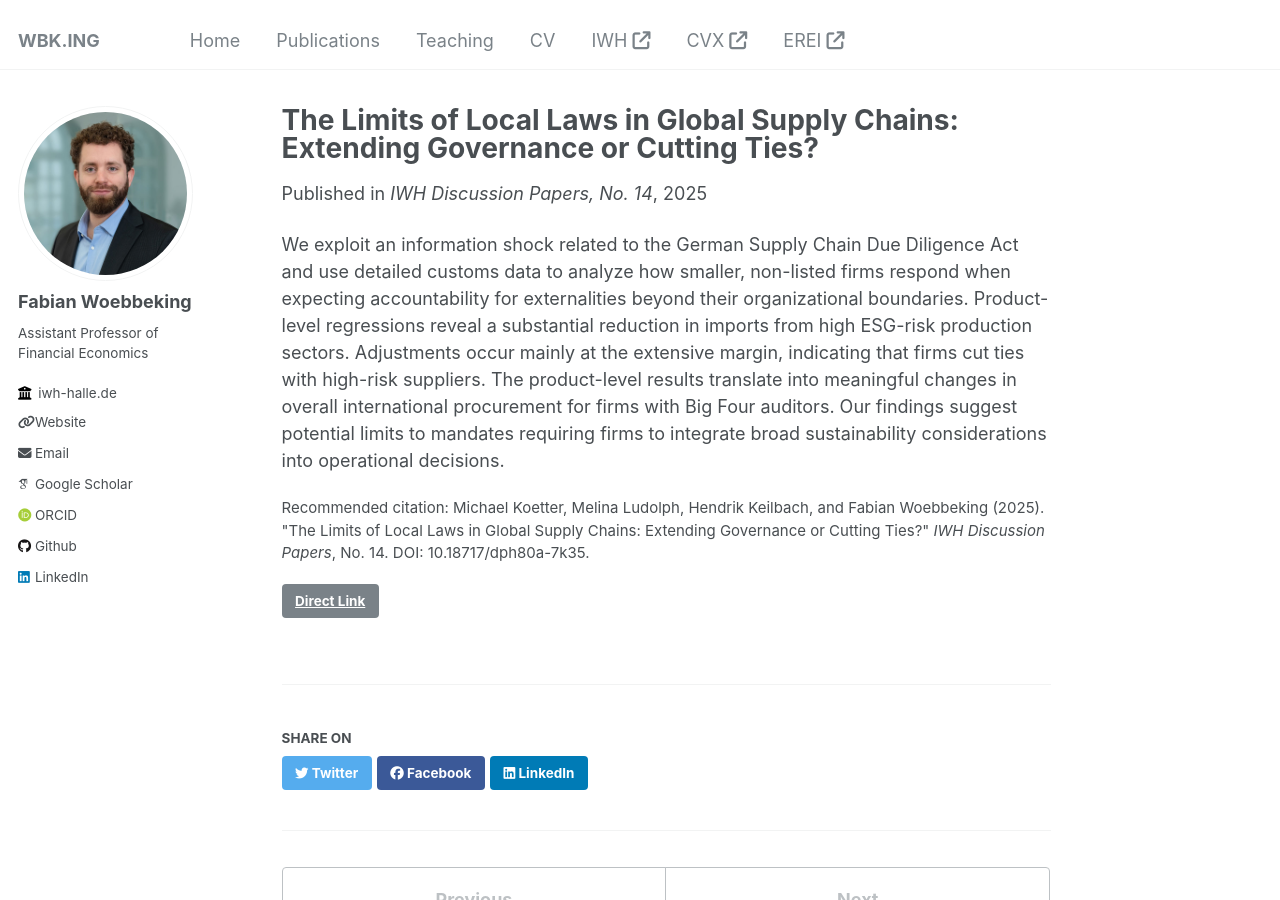
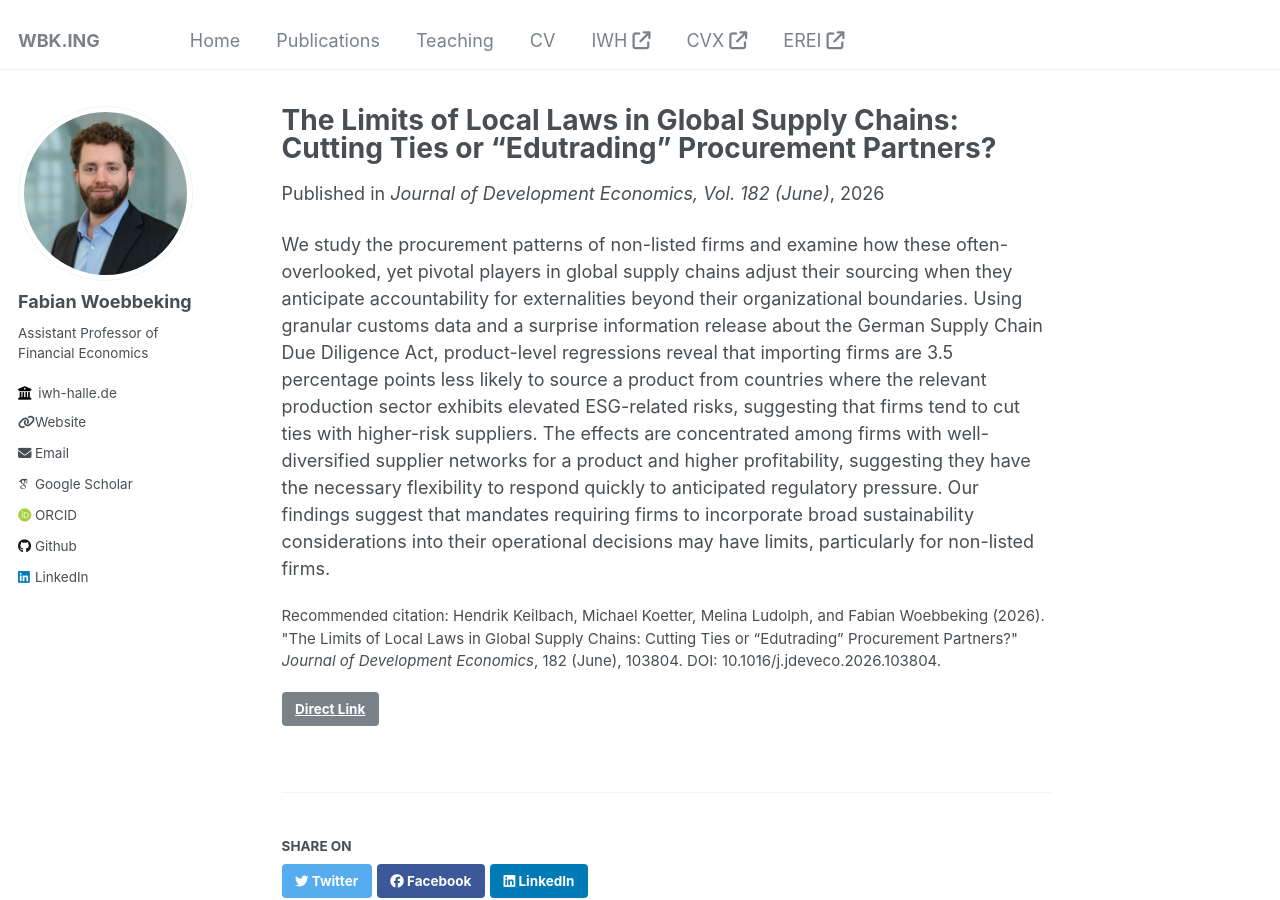
Before and after one commit to cafawo/cafawo.github.io, a Jekyll site: the page built from _publications/2025-09-08-the-limits-of-local-laws-in-global-supply-chains-extending-governance-or-cutting-ties.md, in a window 1280 px wide and 900 px high. Built offline with Jekyll 4.4.1, drawn with Linux system fonts in a browser that asks for light colours; some web fonts are replaced.

Commit message:
Update publication details: change title, update date, publication type, venue, link, and citation for peer-reviewed status

```diff
--- a/_publications/2025-09-08-the-limits-of-local-laws-in-global-supply-chains-extending-governance-or-cutting-ties.md
+++ b/_publications/2025-09-08-the-limits-of-local-laws-in-global-supply-chains-extending-governance-or-cutting-ties.md
@@ -1,12 +1,12 @@
 ---
-title: "The Limits of Local Laws in Global Supply Chains: Extending Governance or Cutting Ties?"
+title: "The Limits of Local Laws in Global Supply Chains: Cutting Ties or \"Edutrading\" Procurement Partners?"
 collection: publications
 permalink: /publication/2025-09-08-the-limits-of-local-laws-in-global-supply-chains-extending-governance-or-cutting-ties
-date: 2025-09-08
-publication_type: working_paper
-venue: "IWH Discussion Papers, No. 14"
-link: https://www.iwh-halle.de/en/publications/detail/the-limits-of-local-laws-in-global-supply-chains-extending-governance-or-cutting-ties-working-paper
-citation: 'Michael Koetter, Melina Ludolph, Hendrik Keilbach, and Fabian Woebbeking (2025). &quot;The Limits of Local Laws in Global Supply Chains: Extending Governance or Cutting Ties?&quot; <i>IWH Discussion Papers</i>, No. 14. DOI: 10.18717/dph80a-7k35.'
+date: 2026-04-17
+publication_type: peer_reviewed
+venue: "Journal of Development Economics, Vol. 182 (June)"
+link: https://doi.org/10.1016/j.jdeveco.2026.103804
+citation: 'Hendrik Keilbach, Michael Koetter, Melina Ludolph, and Fabian Woebbeking (2026). &quot;The Limits of Local Laws in Global Supply Chains: Cutting Ties or &ldquo;Edutrading&rdquo; Procurement Partners?&quot; <i>Journal of Development Economics</i>, 182 (June), 103804. DOI: 10.1016/j.jdeveco.2026.103804.'
 ---
 
-We exploit an information shock related to the German Supply Chain Due Diligence Act and use detailed customs data to analyze how smaller, non-listed firms respond when expecting accountability for externalities beyond their organizational boundaries. Product-level regressions reveal a substantial reduction in imports from high ESG-risk production sectors. Adjustments occur mainly at the extensive margin, indicating that firms cut ties with high-risk suppliers. The product-level results translate into meaningful changes in overall international procurement for firms with Big Four auditors. Our findings suggest potential limits to mandates requiring firms to integrate broad sustainability considerations into operational decisions.
+We study the procurement patterns of non-listed firms and examine how these often-overlooked, yet pivotal players in global supply chains adjust their sourcing when they anticipate accountability for externalities beyond their organizational boundaries. Using granular customs data and a surprise information release about the German Supply Chain Due Diligence Act, product-level regressions reveal that importing firms are 3.5 percentage points less likely to source a product from countries where the relevant production sector exhibits elevated ESG-related risks, suggesting that firms tend to cut ties with higher-risk suppliers. The effects are concentrated among firms with well-diversified supplier networks for a product and higher profitability, suggesting they have the necessary flexibility to respond quickly to anticipated regulatory pressure. Our findings suggest that mandates requiring firms to incorporate broad sustainability considerations into their operational decisions may have limits, particularly for non-listed firms.
```
